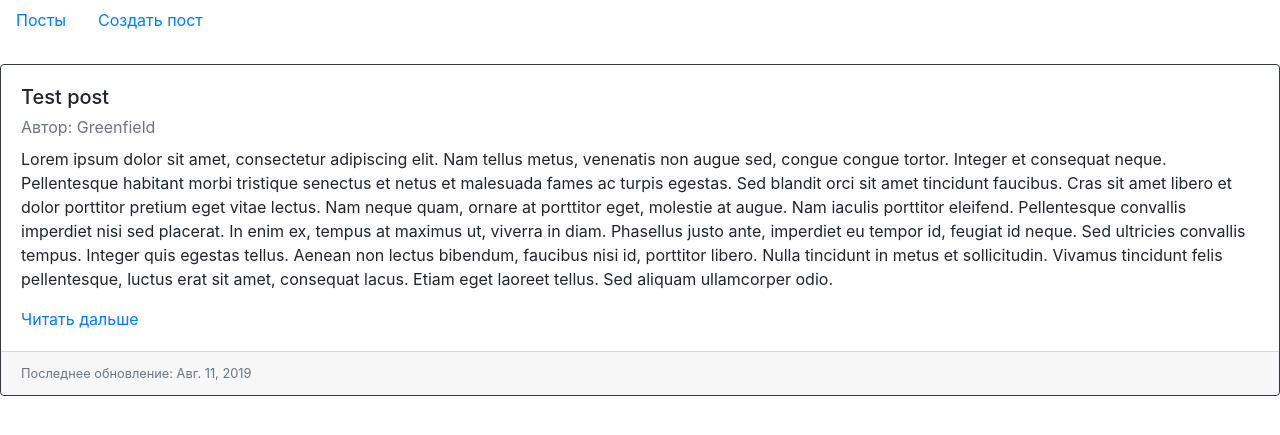
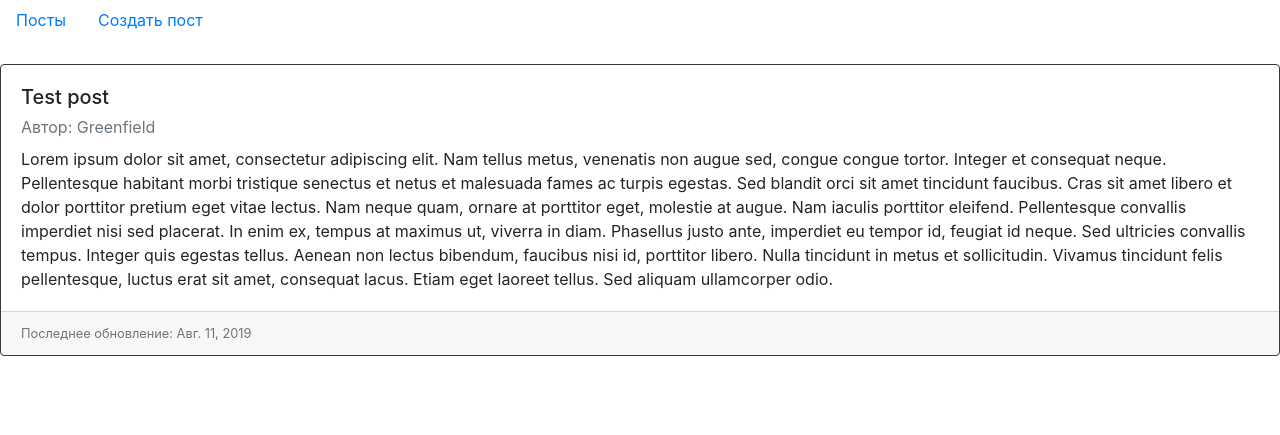
Before and after one commit to k0oda/TestBlog, a Django app: page /post/1/ in a window 1280 px wide. Shown: the top 435 px of the page. Run offline with Django 3.2, Linux system fonts and the light colour scheme; data comes from the database, SQL or seed files in the repository; some libraries are stand-ins or nearby versions.

Commit message:
styling: remove "Read more" button in post_detail page

```diff
--- a/TestBlog/blog/templates/blog/post_detail.html
+++ b/TestBlog/blog/templates/blog/post_detail.html
@@ -14,10 +14,6 @@
             <p class="card-text">
                 {{ post.text }}
             </p>
-
-            <a href="{% url 'post_detail' primary_key=post.pk %}" class="card-link">
-                Читать дальше
-            </a>
         </div>
 
         <div class="card-footer">
```
